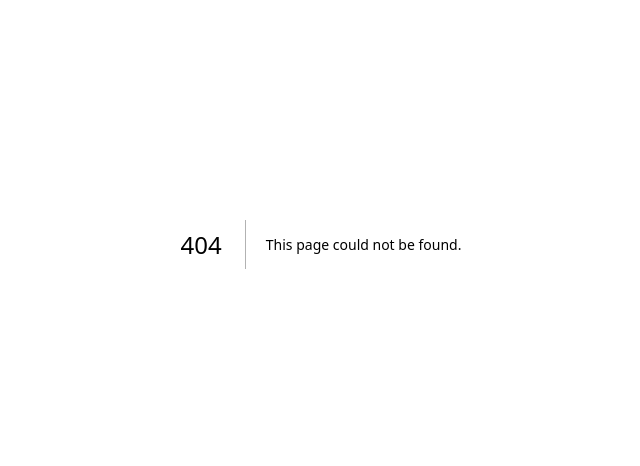
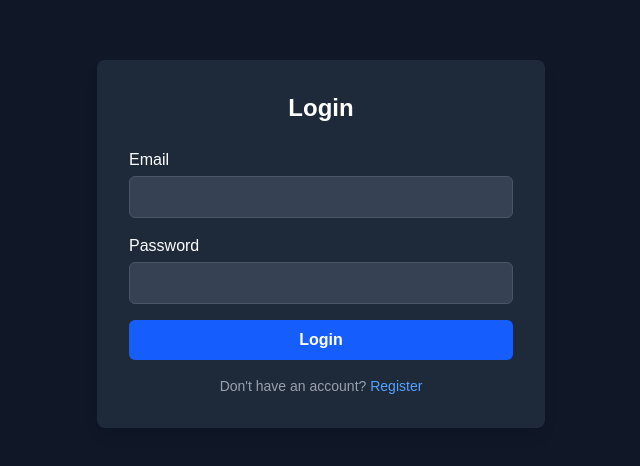
Before and after one commit to akshatx03x/NextImgkit, a Next.js app: page /login in a window 1280 px wide. Before the commit this address had no page. Shown: the part 156-622 px from the top of the page, without its empty margins (319-959 px from the left). Built offline with nearby package versions, Linux system fonts and the light colour scheme.

Commit message:
Main Job related to register and login is done

```diff
--- a/app/api/auth/register/route.ts
+++ b/app/api/auth/register/route.ts
@@ -1,23 +1,34 @@
 import dbConnect from "@/lib/db";
 import { NextRequest, NextResponse } from "next/server";
 import User from "@/models/User";
+import bcrypt from "bcryptjs";
 
 export async function POST(request: NextRequest) {
     try {
-        const{email, password} = await request.json();
+        const { email, password } = await request.json();
+        console.log("Received data:", { email, password }); // Debug log
         if (!email || !password) {
-            return NextResponse.json({message: "Email and password are required"}, {status: 400});
+            return NextResponse.json({ message: "Email and password are required" }, { status: 400 });
         }
+
         await dbConnect();
-        const existingUser = await User.findOne({email});
+
+        const existingUser = await User.findOne({ email });
         if (existingUser) {
-            return NextResponse.json({message: "User already exists"}, {status: 400});
+            return NextResponse.json({ message: "User already exists" }, { status: 400 });
         }
-        const newUser = new User({email, password});
+
+        // Hash the password
+        const salt = await bcrypt.genSalt(10);
+        const hashedPassword = await bcrypt.hash(password, salt);
+
+        const newUser = new User({ email, password: hashedPassword });
         await newUser.save();
-        return NextResponse.json({message: "User registered successfully"}, {status: 201});
+
+        return NextResponse.json({ message: "User registered successfully" }, { status: 201 });
     } catch (error) {
         console.error("Error registering user:", error);
-        return NextResponse.json({message: "Internal Server Error"}, {status: 500});
+        const errorMessage = error instanceof Error ? error.message : "Internal Server Error"; // Type guard
+        return NextResponse.json({ message: errorMessage }, { status: 500 });
     }
 }
--- /dev/null
+++ b/app/login/page.tsx
@@ -0,0 +1,82 @@
+"use client";
+
+import { signIn } from "next-auth/react";
+import { useRouter } from "next/navigation";
+import React, { useState } from "react";
+
+const LoginPage = () => {
+  const [email, setEmail] = useState("");
+  const [password, setPassword] = useState("");
+  const [errorMsg, setErrorMsg] = useState("");
+  const router = useRouter();
+
+  const handleSubmit = async (e: React.FormEvent<HTMLFormElement>) => {
+    e.preventDefault();
+    const result = await signIn("credentials", {
+      email,
+      password,
+      redirect: false,
+    });
+
+    if (result?.error) {
+      setErrorMsg(result.error);
+    } else {
+      router.push("/");
+    }
+  };
+
+  return (
+    <div className="min-h-screen flex items-center justify-center bg-gray-900">
+      <div className="bg-gray-800 p-8 rounded-lg shadow-lg w-full max-w-md text-white">
+        <h2 className="text-2xl font-bold mb-6 text-center">Login</h2>
+        {errorMsg && (
+          <p className="text-red-500 mb-4 text-center">{errorMsg}</p>
+        )}
+        <form onSubmit={handleSubmit} className="space-y-4">
+          <div>
+            <label htmlFor="email" className="block mb-1">
+              Email
+            </label>
+            <input
+              type="email"
+              id="email"
+              value={email}
+              onChange={(e) => setEmail(e.target.value)}
+              required
+              className="w-full px-4 py-2 bg-gray-700 border border-gray-600 rounded-md focus:outline-none focus:ring-2 focus:ring-blue-400 text-white"
+            />
+          </div>
+
+          <div>
+            <label htmlFor="password" className="block mb-1">
+              Password
+            </label>
+            <input
+              type="password"
+              id="password"
+              value={password}
+              onChange={(e) => setPassword(e.target.value)}
+              required
+              className="w-full px-4 py-2 bg-gray-700 border border-gray-600 rounded-md focus:outline-none focus:ring-2 focus:ring-blue-400 text-white"
+            />
+          </div>
+
+          <button
+            type="submit"
+            className="w-full bg-blue-600 hover:bg-blue-700 transition py-2 rounded-md text-white font-semibold"
+          >
+            Login
+          </button>
+        </form>
+        <p className="text-sm mt-4 text-center text-gray-400">
+          Don't have an account?{" "}
+          <a href="/register" className="text-blue-400 hover:underline">
+            Register
+          </a>
+        </p>
+      </div>
+    </div>
+  );
+};
+
+export default LoginPage;
--- a/app/register/page.tsx
+++ b/app/register/page.tsx
@@ -1,21 +1,113 @@
-"use client"
-import { useRouter } from 'next/router';
-import React, {useState} from 'react'
+"use client";
+import { useRouter } from "next/navigation";
+import React, { useState } from "react";
 
 const RegisterPage = () => {
-    const [email, setEmail]= useState("");
-    const [password, setPassword]= useState("");
-    const [confirmPassword, setConfirmPassword]= useState("")
-    const router= useRouter();
+  const [email, setEmail] = useState("");
+  const [password, setPassword] = useState("");
+  const [confirmPassword, setConfirmPassword] = useState("");
+  const router = useRouter();
 
-    const handleSubmit=(e: React.FormEvent)=>{
+  const handleSubmit = async (e: React.FormEvent<HTMLFormElement>) => {
+    e.preventDefault();
+    if (password !== confirmPassword) {
+      alert("Password doesn't match");
+      return;
+    }
 
+    try {
+      const response = await fetch("/api/auth/register", {
+        method: "POST",
+        headers: {
+          "Content-Type": "application/json",
+        },
+        body: JSON.stringify({ email, password }),
+      });
+
+      const data = await response.json();
+
+      if (!response.ok) {
+        alert(data.message || "Registration Failed");
+        return;
+      }
+
+      console.log(data);
+      router.push("/login");
+    } catch (error) {
+      console.log(error);
+      alert("An unexpected error occurred. Please try again.");
     }
+  };
+
   return (
-    <div>
+    <div className="min-h-screen flex items-center justify-center from-[#0f0f0f] via-[#1a1a1a] to-[#111] text-white px-4">
+      <div className="w-full max-w-md bg-[#1e1e1e] rounded-2xl p-8 shadow-2xl border border-gray-800">
+        <h1 className="text-3xl font-semibold mb-6 text-center text-white">
+          Create an Account
+        </h1>
+        <form onSubmit={handleSubmit} className="space-y-5">
+          <div className="flex flex-col gap-2">
+            <label htmlFor="email" className="text-sm text-gray-400">
+              Email
+            </label>
+            <input
+              type="email"
+              id="email"
+              required
+              value={email}
+              onChange={(e) => setEmail(e.target.value)}
+              className="w-full px-4 py-2 rounded-md bg-[#2a2a2a] border border-gray-700 focus:outline-none focus:ring-2 focus:ring-blue-500 transition-all text-white"
+            />
+          </div>
 
+          <div className="flex flex-col gap-2">
+            <label htmlFor="password" className="text-sm text-gray-400">
+              Password
+            </label>
+            <input
+              type="password"
+              id="password"
+              required
+              value={password}
+              onChange={(e) => setPassword(e.target.value)}
+              className="w-full px-4 py-2 rounded-md bg-[#2a2a2a] border border-gray-700 focus:outline-none focus:ring-2 focus:ring-blue-500 transition-all text-white"
+            />
+          </div>
+
+          <div className="flex flex-col gap-2">
+            <label htmlFor="confirmPassword" className="text-sm text-gray-400">
+              Confirm Password
+            </label>
+            <input
+              type="password"
+              id="confirmPassword"
+              required
+              value={confirmPassword}
+              onChange={(e) => setConfirmPassword(e.target.value)}
+              className="w-full px-4 py-2 rounded-md bg-[#2a2a2a] border border-gray-700 focus:outline-none focus:ring-2 focus:ring-blue-500 transition-all text-white"
+            />
+          </div>
+
+          <button
+            type="submit"
+            className="w-full py-2 mt-4 rounded-md bg-blue-600 hover:bg-blue-700 text-white font-medium transition-all"
+          >
+            Register
+          </button>
+        </form>
+
+        <p className="text-sm text-gray-400 mt-6 text-center">
+          Already have an account?{" "}
+          <span
+            onClick={() => router.push("/login")}
+            className="text-blue-500 cursor-pointer hover:underline"
+          >
+            Login here
+          </span>
+        </p>
+      </div>
     </div>
-  )
-}
+  );
+};
 
-export default RegisterPage
+export default RegisterPage;
--- a/lib/db.ts
+++ b/lib/db.ts
@@ -15,13 +15,11 @@ export default async function dbConnect() {
         return cached.conn;
     }
     if (!cached.promise) {
-        mongoose
-        .connect(MONGO_URI)
-        .then(() => {mongoose.connection});
+        cached.promise = mongoose.connect(MONGO_URI).then(() => mongoose.connection);
     }
     try {
         cached.conn = await cached.promise;
-    }catch (e) {
+    } catch (e) {
         cached.promise = null;
         throw e;
     }
--- /dev/null
+++ b/middleware.ts
@@ -0,0 +1,46 @@
+// middleware.ts
+import { withAuth } from "next-auth/middleware";
+import { NextResponse } from "next/server";
+
+// Define public routes that do not require authentication
+const publicPaths = ["/login", "/register", "/api/auth", "/"];
+
+// Middleware function
+export default withAuth(
+  function middleware(req) {
+    return NextResponse.next();
+  },
+  {
+    callbacks: {
+      authorized({ req, token }) {
+        const { pathname } = req.nextUrl;
+
+        // Allow public paths
+        if (publicPaths.some((path) => pathname.startsWith(path))) {
+          return true;
+        }
+
+        // Protect all other routes
+        return !!token;
+      },
+    },
+    // Redirect unauthorized users to login page
+    pages: {
+      signIn: "/login",
+    },
+  }
+);
+
+// Specify which routes this middleware should run on
+export const config = {
+  matcher: [
+    /*
+     * Match all request paths except:
+     * - _next/static (static files)
+     * - _next/image (image optimization files)
+     * - favicon.ico (favicon file)
+     * - public folder
+     */
+    "/(?!_next/static|_next/image|favicon.ico|public/).*",
+  ],
+};
--- a/models/User.ts
+++ b/models/User.ts
@@ -1,5 +1,4 @@
 import mongoose, {Schema, model, models} from "mongoose";
-import bcrypt from "bcryptjs";
 
 export interface IUser {
   email: string;
@@ -15,13 +14,6 @@ const UserSchema = new Schema<IUser>(
     },
     {timestamps: true}
 );
-UserSchema.pre("save", async function (next) {
-  if (this.isModified("password")) {
-    const salt = await bcrypt.genSalt(10);
-    this.password = await bcrypt.hash(this.password, salt);
-  }
-    next();
-});
 
 const User= models?.User || model<IUser>("User", UserSchema);
 export default User;
--- a/package.json
+++ b/package.json
@@ -11,11 +11,13 @@
   "dependencies": {
     "@imagekit/next": "^2.1.3",
     "bcryptjs": "^3.0.2",
+    "framer-motion": "^12.23.24",
     "mongoose": "^8.19.2",
     "next": "15.5.6",
     "next-auth": "^4.24.11",
     "react": "19.1.0",
-    "react-dom": "19.1.0"
+    "react-dom": "19.1.0",
+    "react-hot-toast": "^2.6.0"
   },
   "devDependencies": {
     "@eslint/eslintrc": "^3",
```
Also changed, not shown: 2 other files (tests, documents, lock files or other folders).
